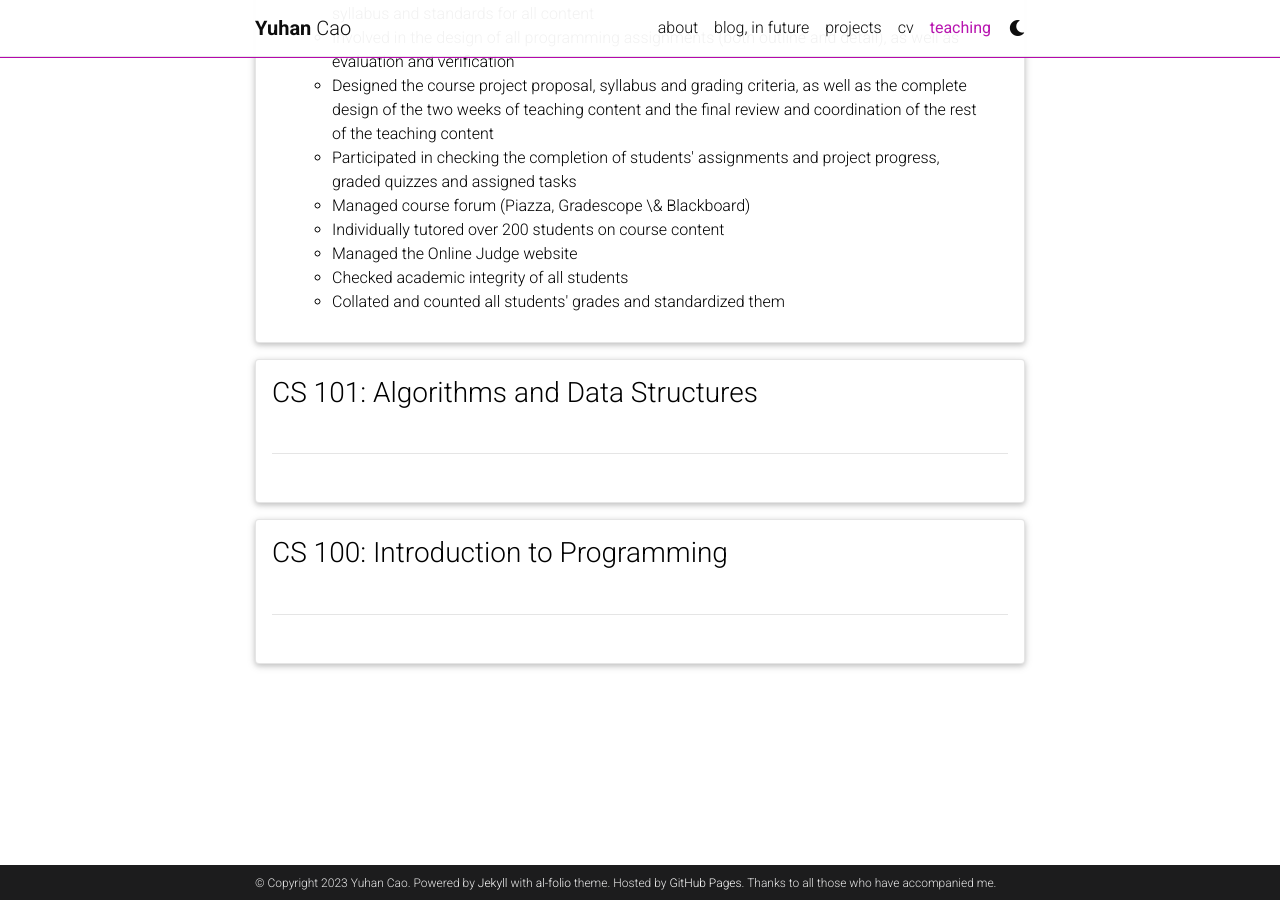
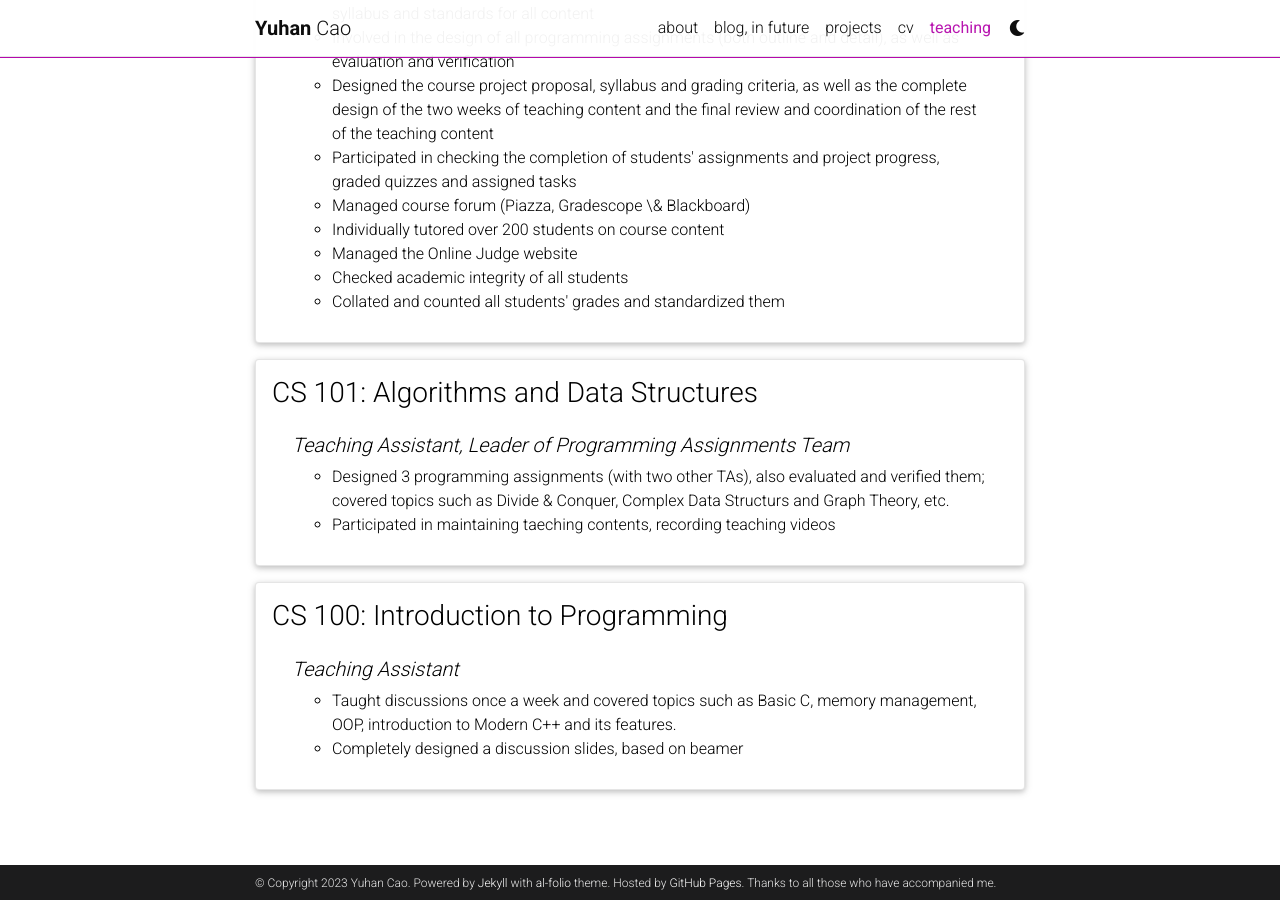
Before and after one commit to teafrogsf/teafrogsf.github.io, a Jekyll site: the page built from _pages/teaching.md, in a window 1280 px wide and 900 px high, scrolled down 640 px. Built offline with Jekyll 4.4.1, drawn with Linux system fonts in a browser that asks for light colours; comment, search, counter and statistics services are not loaded; a style sheet for code colours, icons or effects is not loaded.

Commit message:
teaching contents refine

```diff
--- a/_data/teaching.yml
+++ b/_data/teaching.yml
@@ -23,11 +23,15 @@
 - title: 'CS 101: Algorithms and Data Structures'
   type: nested_list
   contents:
-    - Designed 3 programming assignments (with two other TAs), also evaluated and verified them; covered topics such as Divide \& Conquer, Shortest Path, etc.
-    - Participated in maintaining taeching contents, recording teaching videos
+    - title: Teaching Assistant, Leader of Programming Assignments Team
+      items:
+        - Designed 3 programming assignments (with two other TAs), also evaluated and verified them; covered topics such as Divide & Conquer, Complex Data Structurs and Graph Theory, etc.
+        - Participated in maintaining taeching contents, recording teaching videos
 
 - title: 'CS 100: Introduction to Programming'
   type: nested_list
   contents:
-    - Taught discussions once a week and covered topics such as Basic C, memory management, OOP, introduction to Modern C++ and its features.
-    - Complete design of a discussion slides, based on beamer
+    - title: Teaching Assistant
+      items:
+        - Taught discussions once a week and covered topics such as Basic C, memory management, OOP, introduction to Modern C++ and its features.
+        - Completely designed a discussion slides, based on beamer
```
Also changed, not shown: 2 other files.
